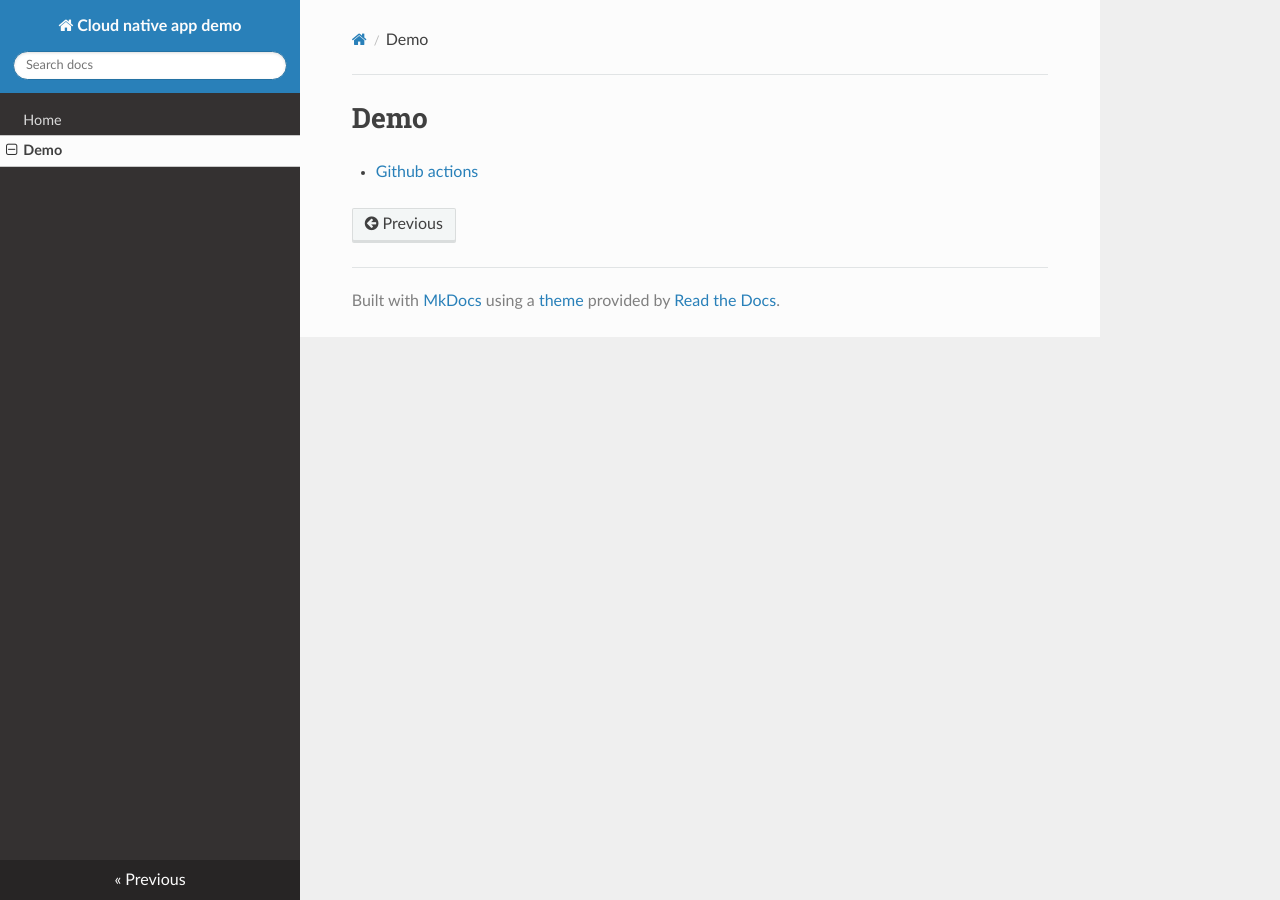
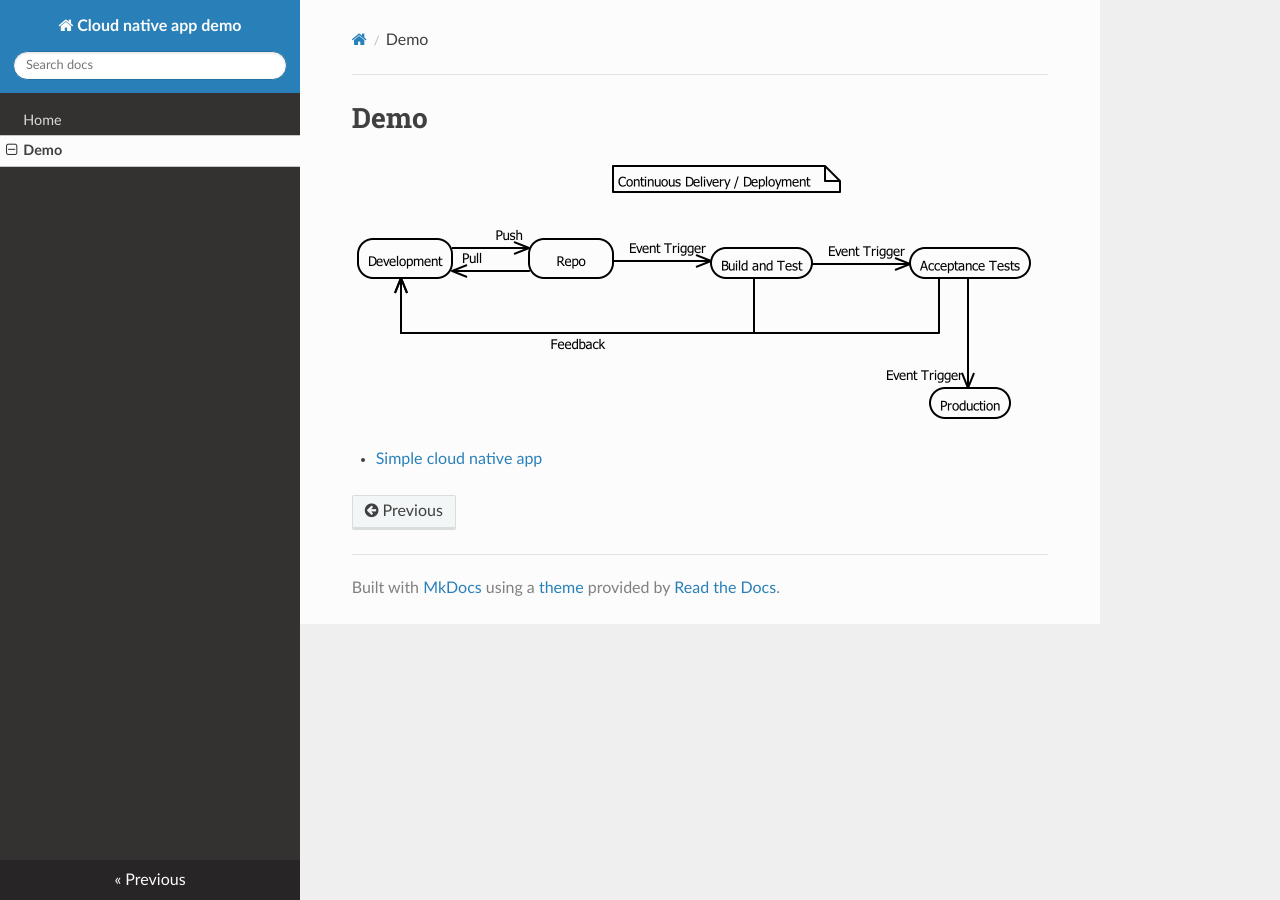
Before and after one commit to atrakic/simple-cloud-native-app, an MkDocs documentation site: the page built from docs/demo.md, in a window 1280 px wide. Built offline with MkDocs 1.6.1, drawn with Linux system fonts in a browser that asks for light colours; nearby versions of some CDN libraries.

Commit message:
Update docs

```diff
--- a/docs/demo.md
+++ b/docs/demo.md
@@ -1,3 +1,5 @@
 # Demo
 
-- [Github actions](https://github.com/atrakic/cloud-native-app-demo/actions)
+![CICD](img/cicd.png)
+
+- [Simple cloud native app](https://github.com/atrakic/simple-cloud-native-app)
```
Also changed, not shown: docs/img/cicd.png (added).
